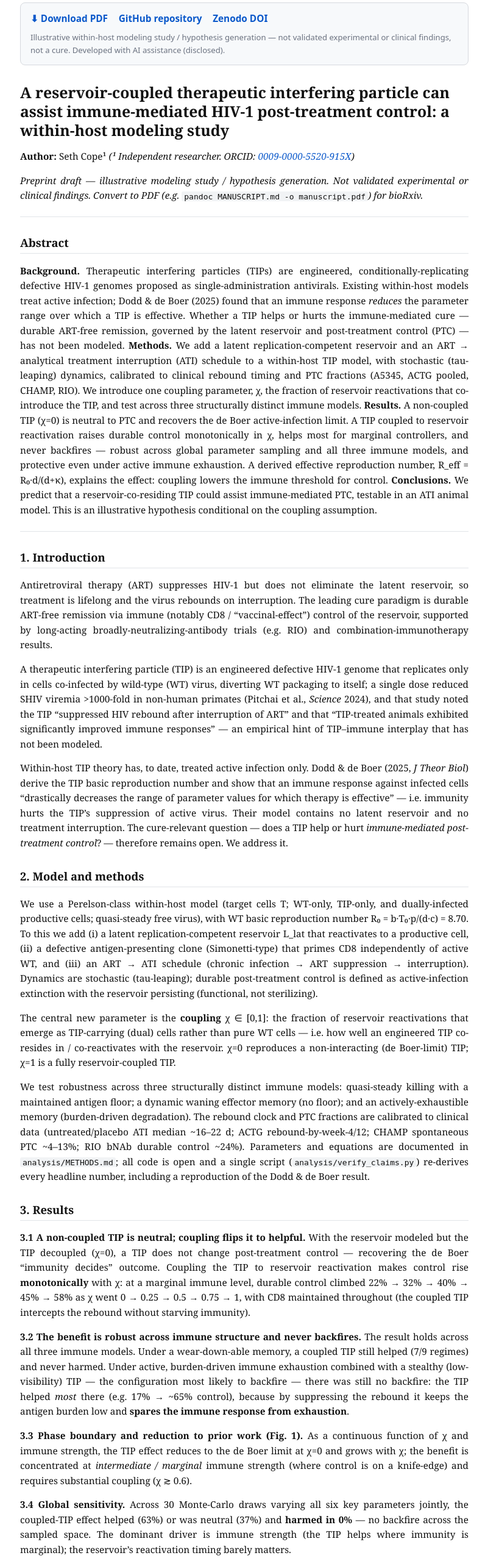
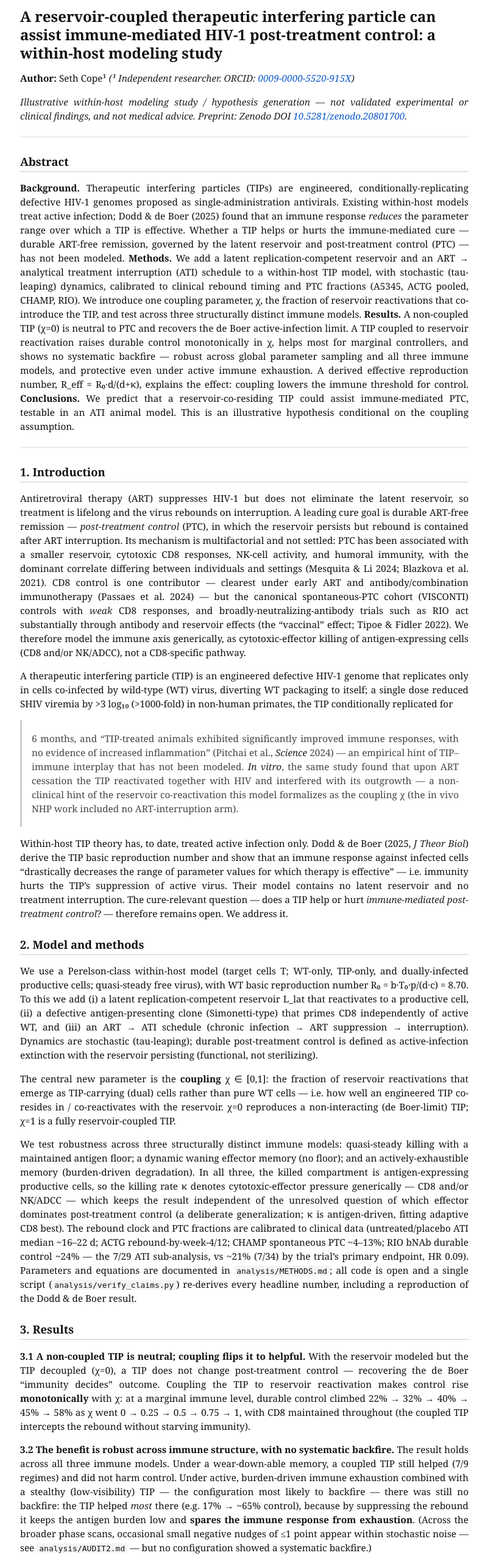
Before and after one commit to sethc555/hiv-aids-research, a plain HTML site: page paper/manuscript.html in a window 1280 px wide. Shown: the part 20-2580 px from the top of the page at 61% size, without its empty margins (239-1040 px from the left). Drawn offline with Linux system fonts and the light colour scheme.

Commit message:
Regenerate downloadable manuscript PDF for v2 (clean A4 render, 7pp)
paper/manuscript.html + docs/manuscript.pdf rebuilt from the revised MANUSCRIPT.md
so the downloadable PDF matches the site (corrected Pitchai citation, effector-
agnostic framing, softened backfire claim). Printed via chromium --headless.

Co-Authored-By: Claude Opus 4.8 <noreply@anthropic.com>

```diff
--- a/paper/manuscript.html
+++ b/paper/manuscript.html
@@ -1,79 +1,29 @@
 <!doctype html>
 <html lang="en"><head><meta charset="utf-8">
-<meta name="viewport" content="width=device-width, initial-scale=1">
-<title>Cope 2026 — reservoir-coupled TIP & HIV-1 post-treatment control</title>
-<meta name="description" content="A within-host modeling study: a therapeutic interfering particle (TIP) coupled to latent-reservoir reactivation is predicted to assist immune-mediated HIV-1 post-treatment control — extending, not contradicting, Dodd &amp; de Boer (2025). Illustrative modeling hypothesis, not a cure.">
-<meta name="keywords" content="HIV-1, therapeutic interfering particle, latent reservoir, post-treatment control, within-host modeling, analytical treatment interruption, viral dynamics">
-<meta name="author" content="Seth Cope">
-<meta name="robots" content="index, follow">
-<link rel="canonical" href="https://sethc555.github.io/hiv-aids-research/">
-<link rel="alternate" type="application/pdf" href="https://sethc555.github.io/hiv-aids-research/manuscript.pdf">
-<meta property="og:type" content="article">
-<meta property="og:title" content="A reservoir-coupled therapeutic interfering particle can assist immune-mediated HIV-1 post-treatment control: a within-host modeling study">
-<meta property="og:description" content="A within-host modeling study: a therapeutic interfering particle (TIP) coupled to latent-reservoir reactivation is predicted to assist immune-mediated HIV-1 post-treatment control — extending, not contradicting, Dodd &amp; de Boer (2025). Illustrative modeling hypothesis, not a cure.">
-<meta property="og:url" content="https://sethc555.github.io/hiv-aids-research/">
-<meta property="og:image" content="https://sethc555.github.io/hiv-aids-research/og-image.png">
-<meta property="og:site_name" content="Seth Cope — HIV within-host modeling">
-<meta property="article:published_time" content="2026-06-22">
-<meta property="article:author" content="Seth Cope">
-<meta name="twitter:card" content="summary_large_image">
-<meta name="twitter:title" content="A reservoir-coupled therapeutic interfering particle can assist immune-mediated HIV-1 post-treatment control: a within-host modeling study">
-<meta name="twitter:description" content="A within-host modeling study: a therapeutic interfering particle (TIP) coupled to latent-reservoir reactivation is predicted to assist immune-mediated HIV-1 post-treatment control — extending, not contradicting, Dodd &amp; de Boer (2025). Illustrative modeling hypothesis, not a cure.">
-<meta name="twitter:image" content="https://sethc555.github.io/hiv-aids-research/og-image.png">
-<meta name="citation_title" content="A reservoir-coupled therapeutic interfering particle can assist immune-mediated HIV-1 post-treatment control: a within-host modeling study">
-<meta name="citation_author" content="Cope, Seth">
-<meta name="citation_author_institution" content="Independent researcher">
-<meta name="citation_author_orcid" content="https://orcid.org/0009-0000-5520-915X">
-<meta name="citation_publication_date" content="2026/06/22">
-<meta name="citation_online_date" content="2026/06/22">
-<meta name="citation_doi" content="10.5281/zenodo.20799761">
-<meta name="citation_pdf_url" content="https://sethc555.github.io/hiv-aids-research/manuscript.pdf">
-<meta name="citation_abstract_html_url" content="https://sethc555.github.io/hiv-aids-research/">
-<meta name="citation_keywords" content="HIV-1, therapeutic interfering particle, latent reservoir, post-treatment control, within-host modeling, analytical treatment interruption, viral dynamics">
-<meta name="citation_language" content="en">
-<meta name="DC.title" content="A reservoir-coupled therapeutic interfering particle can assist immune-mediated HIV-1 post-treatment control: a within-host modeling study">
-<meta name="DC.creator" content="Seth Cope">
-<meta name="DC.date" content="2026-06-22">
-<meta name="DC.identifier" content="https://doi.org/10.5281/zenodo.20799761">
-<meta name="DC.description" content="A within-host modeling study: a therapeutic interfering particle (TIP) coupled to latent-reservoir reactivation is predicted to assist immune-mediated HIV-1 post-treatment control — extending, not contradicting, Dodd &amp; de Boer (2025). Illustrative modeling hypothesis, not a cure.">
-<meta name="DC.rights" content="CC BY 4.0">
-<meta name="DC.type" content="Text">
-<meta name="DC.language" content="en">
-<script type="application/ld+json">{"@context": "https://schema.org", "@type": "ScholarlyArticle", "headline": "A reservoir-coupled therapeutic interfering particle can assist immune-mediated HIV-1 post-treatment control: a within-host modeling study", "name": "A reservoir-coupled therapeutic interfering particle can assist immune-mediated HIV-1 post-treatment control: a within-host modeling study", "author": {"@type": "Person", "name": "Seth Cope", "identifier": "https://orcid.org/0009-0000-5520-915X"}, "datePublished": "2026-06-22", "description": "A within-host modeling study: a therapeutic interfering particle (TIP) coupled to latent-reservoir reactivation is predicted to assist immune-mediated HIV-1 post-treatment control \u2014 extending, not contradicting, Dodd & de Boer (2025). Illustrative modeling hypothesis, not a cure.", "url": "https://sethc555.github.io/hiv-aids-research/", "image": "https://sethc555.github.io/hiv-aids-research/og-image.png", "identifier": {"@type": "PropertyValue", "propertyID": "DOI", "value": "10.5281/zenodo.20799761"}, "sameAs": "https://doi.org/10.5281/zenodo.20799761", "keywords": "HIV-1, therapeutic interfering particle, latent reservoir, post-treatment control, within-host modeling, analytical treatment interruption, viral dynamics", "license": "https://creativecommons.org/licenses/by/4.0/", "isAccessibleForFree": true, "publisher": {"@type": "Organization", "name": "Self-archived (Zenodo / GitHub Pages)"}}</script>
+<title>Cope 2026 — reservoir-coupled TIP / HIV post-treatment control</title>
 <style>
 @page { size: A4; margin: 2cm; }
-body { font: 11.5pt/1.6 Georgia,'Times New Roman',serif; color:#111;
-       max-width: 46rem; margin: 0 auto; padding: 1.5rem 1.2rem 4rem; }
-.banner { border:1px solid #d6d9de; background:#f7f9fb; border-radius:8px; padding:.8rem 1rem; margin:0 0 1.8rem; }
-.bn-links { display:flex; flex-wrap:wrap; gap:1.1rem; font-family:system-ui,sans-serif; font-weight:600; }
-.bn-links a { color:#0a58ca; text-decoration:none; } .bn-links a:hover { text-decoration:underline; }
-.bn-status { margin-top:.55rem; font-family:system-ui,sans-serif; font-size:.82rem; color:#6b7280; }
-h1 { font-size:1.55rem; line-height:1.25; margin:0 0 .4rem; }
-h2 { font-size:1.15rem; margin:1.7rem 0 .4rem; border-bottom:1px solid #e1e4e8; padding-bottom:.15rem; }
-h3 { font-size:1.0rem; margin:1.1rem 0 .3rem; }
+body { font: 11.5pt/1.5 Georgia, 'Times New Roman', serif; color:#111;
+       max-width: 46rem; margin: 2rem auto; padding: 0 1.2rem; }
+h1 { font-size: 1.5rem; line-height:1.25; margin:0 0 .4rem; }
+h2 { font-size: 1.15rem; margin:1.6rem 0 .4rem; border-bottom:1px solid #ccc; padding-bottom:.15rem; }
+h3 { font-size: 1.0rem; margin:1.1rem 0 .3rem; }
 p, li { text-align: justify; }
-code { font:0.85em ui-monospace,'DejaVu Sans Mono',monospace; background:#f1f3f5; padding:.05em .3em; border-radius:3px; }
-a { color:#0a58ca; text-decoration:none; } a:hover { text-decoration:underline; }
-hr { border:0; border-top:1px solid #e1e4e8; margin:1.4rem 0; }
+code { font: 0.85em ui-monospace, 'DejaVu Sans Mono', monospace;
+       background:#f4f4f4; padding:.05em .3em; border-radius:3px; }
+em { color:#222; }
+a { color:#0a58ca; text-decoration:none; }
+hr { border:0; border-top:1px solid #ddd; margin:1.4rem 0; }
 img.fig { display:block; max-width:100%; margin:.8rem auto .2rem; border:1px solid #eee; }
 .figpath { display:block; text-align:center; font-size:.8rem; color:#888; margin-bottom:1rem; }
-blockquote { border-left:3px solid #d0d7de; margin:.8rem 0; padding:.2rem 1rem; color:#444; }
-footer { margin-top:3rem; padding-top:1rem; border-top:1px solid #e1e4e8; font-family:system-ui,sans-serif; font-size:.8rem; color:#8b95a1; }
+blockquote { border-left:3px solid #ccc; margin:.8rem 0; padding:.2rem 1rem; color:#444; }
+@media print { a { color:#111; } body { margin:0; } }
 </style></head>
-<body>
-<div class="banner">
-  <div class="bn-links">
-    <a href="manuscript.pdf">⬇ Download PDF</a>
-    <a href="https://github.com/sethc555/hiv-aids-research">GitHub repository</a>
-    <a href="https://doi.org/10.5281/zenodo.20799761">Zenodo DOI</a>
-  </div>
-  <div class="bn-status">Illustrative within-host modeling study / hypothesis generation —
-  not validated experimental or clinical findings, not a cure. Developed with AI assistance (disclosed).</div>
-</div>
-<h1>A reservoir-coupled therapeutic interfering particle can assist immune-mediated HIV-1 post-treatment control: a within-host modeling study</h1>
+<body><h1>A reservoir-coupled therapeutic interfering particle can assist immune-mediated HIV-1 post-treatment control: a within-host modeling study</h1>
 <p><strong>Author:</strong> Seth Cope¹  <em>(¹ Independent researcher. ORCID: <a href="https://orcid.org/0009-0000-5520-915X">0009-0000-5520-915X</a>)</em></p>
-<p><em>Preprint draft — illustrative modeling study / hypothesis generation. Not validated experimental
-or clinical findings. Convert to PDF (e.g. <code>pandoc MANUSCRIPT.md -o manuscript.pdf</code>) for bioRxiv.</em></p>
+<p><em>Illustrative within-host modeling study / hypothesis generation — not validated experimental or
+clinical findings, and not medical advice. Preprint: Zenodo DOI
+<a href="https://doi.org/10.5281/zenodo.20801700">10.5281/zenodo.20801700</a>.</em></p>
 <hr />
 <h2>Abstract</h2>
 <p><strong>Background.</strong> Therapeutic interfering particles (TIPs) are engineered, conditionally-replicating
@@ -88,7 +38,7 @@ We introduce one coupling parameter, χ, the fraction of reservoir reactivations
 TIP, and test across three structurally distinct immune models. <strong>Results.</strong> A non-coupled TIP (χ=0)
 is neutral to PTC and recovers the de Boer active-infection limit. A TIP coupled to reservoir
 reactivation raises durable control monotonically in χ, helps most for marginal controllers, and
-never backfires — robust across global parameter sampling and all three immune models, and
+shows no systematic backfire — robust across global parameter sampling and all three immune models, and
 protective even under active immune exhaustion. A derived effective reproduction number,
 R_eff = R₀·d/(d+κ), explains the effect: coupling lowers the immune threshold for control.
 <strong>Conclusions.</strong> We predict that a reservoir-co-residing TIP could assist immune-mediated PTC,
@@ -97,15 +47,26 @@ assumption.</p>
 <hr />
 <h2>1. Introduction</h2>
 <p>Antiretroviral therapy (ART) suppresses HIV-1 but does not eliminate the latent reservoir, so
-treatment is lifelong and the virus rebounds on interruption. The leading cure paradigm is durable
-ART-free remission via immune (notably CD8 / &ldquo;vaccinal-effect&rdquo;) control of the reservoir, supported
-by long-acting broadly-neutralizing-antibody trials (e.g. RIO) and combination-immunotherapy results.</p>
+treatment is lifelong and the virus rebounds on interruption. A leading cure goal is durable
+ART-free remission — <em>post-treatment control</em> (PTC), in which the reservoir persists but rebound is
+contained after ART interruption. Its mechanism is multifactorial and not settled: PTC has been associated
+with a smaller reservoir, cytotoxic CD8 responses, NK-cell activity, and humoral immunity, with the dominant
+correlate differing between individuals and settings (Mesquita &amp; Li 2024; Blazkova et al. 2021). CD8 control
+is one contributor — clearest under early ART and antibody/combination immunotherapy (Passaes et al. 2024) —
+but the canonical spontaneous-PTC cohort (VISCONTI) controls with <em>weak</em> CD8 responses, and
+broadly-neutralizing-antibody trials such as RIO act substantially through antibody and reservoir effects
+(the &ldquo;vaccinal&rdquo; effect; Tipoe &amp; Fidler 2022). We therefore model the immune axis generically, as
+cytotoxic-effector killing of antigen-expressing cells (CD8 and/or NK/ADCC), not a CD8-specific pathway.</p>
 <p>A therapeutic interfering particle (TIP) is an engineered defective HIV-1 genome that replicates only
 in cells co-infected by wild-type (WT) virus, diverting WT packaging to itself; a single dose reduced
-SHIV viremia &gt;1000-fold in non-human primates (Pitchai et al., <em>Science</em> 2024), and that study noted
-the TIP &ldquo;suppressed HIV rebound after interruption of ART&rdquo; and that &ldquo;TIP-treated animals exhibited
-significantly improved immune responses&rdquo; — an empirical hint of TIP–immune interplay that has not
-been modeled.</p>
+SHIV viremia by &gt;3 log₁₀ (&gt;1000-fold) in non-human primates, the TIP conditionally replicated for</p>
+<blockquote>
+<p>6 months, and &ldquo;TIP-treated animals exhibited significantly improved immune responses, with no evidence
+of increased inflammation&rdquo; (Pitchai et al., <em>Science</em> 2024) — an empirical hint of TIP–immune interplay
+that has not been modeled. <em>In vitro</em>, the same study found that upon ART cessation the TIP reactivated
+together with HIV and interfered with its outgrowth — a non-clinical hint of the reservoir co-reactivation
+this model formalizes as the coupling χ (the in vivo NHP work included no ART-interruption arm).</p>
+</blockquote>
 <p>Within-host TIP theory has, to date, treated active infection only. Dodd &amp; de Boer (2025, <em>J Theor
 Biol</em>) derive the TIP basic reproduction number and show that an immune response against infected
 cells &ldquo;drastically decreases the range of parameter values for which therapy is effective&rdquo; — i.e.
@@ -126,9 +87,13 @@ co-resides in / co-reactivates with the reservoir. χ=0 reproduces a non-interac
 TIP; χ=1 is a fully reservoir-coupled TIP.</p>
 <p>We test robustness across three structurally distinct immune models: quasi-steady killing with a
 maintained antigen floor; a dynamic waning effector memory (no floor); and an actively-exhaustible
-memory (burden-driven degradation). The rebound clock and PTC fractions are calibrated to clinical
+memory (burden-driven degradation). In all three, the killed compartment is antigen-expressing productive
+cells, so the killing rate κ denotes cytotoxic-effector pressure generically — CD8 and/or NK/ADCC — which
+keeps the result independent of the unresolved question of which effector dominates post-treatment control
+(a deliberate generalization; κ is antigen-driven, fitting adaptive CD8 best). The rebound clock and PTC fractions are calibrated to clinical
 data (untreated/placebo ATI median ~16–22 d; ACTG rebound-by-week-4/12; CHAMP spontaneous PTC ~4–13%;
-RIO bNAb durable control ~24%). Parameters and equations are documented in <code>analysis/METHODS.md</code>; all
+RIO bNAb durable control ~24% — the 7/29 ATI sub-analysis, vs ~21% (7/34) by the trial&rsquo;s primary
+endpoint, HR 0.09). Parameters and equations are documented in <code>analysis/METHODS.md</code>; all
 code is open and a single script (<code>analysis/verify_claims.py</code>) re-derives every headline number,
 including a reproduction of the Dodd &amp; de Boer result.</p>
 <h2>3. Results</h2>
@@ -138,12 +103,14 @@ the TIP decoupled (χ=0), a TIP does not change post-treatment control — recov
 <strong>monotonically</strong> with χ: at a marginal immune level, durable control climbed 22% → 32% → 40% → 45% →
 58% as χ went 0 → 0.25 → 0.5 → 0.75 → 1, with CD8 maintained throughout (the coupled TIP intercepts
 the rebound without starving immunity).</p>
-<p><strong>3.2 The benefit is robust across immune structure and never backfires.</strong> The result holds across
-all three immune models. Under a wear-down-able memory, a coupled TIP still helped (7/9 regimes) and
-never harmed. Under active, burden-driven immune exhaustion combined with a stealthy (low-visibility)
-TIP — the configuration most likely to backfire — there was still no backfire: the TIP helped <em>most</em>
-there (e.g. 17% → ~65% control), because by suppressing the rebound it keeps the antigen burden low
-and <strong>spares the immune response from exhaustion</strong>.</p>
+<p><strong>3.2 The benefit is robust across immune structure, with no systematic backfire.</strong> The result holds
+across all three immune models. Under a wear-down-able memory, a coupled TIP still helped (7/9 regimes)
+and did not harm control. Under active, burden-driven immune exhaustion combined with a stealthy
+(low-visibility) TIP — the configuration most likely to backfire — there was still no backfire: the TIP
+helped <em>most</em> there (e.g. 17% → ~65% control), because by suppressing the rebound it keeps the antigen
+burden low and <strong>spares the immune response from exhaustion</strong>. (Across the broader phase scans, occasional
+small negative nudges of ≤1 point appear within stochastic noise — see <code>analysis/AUDIT2.md</code> — but no
+configuration showed a systematic backfire.)</p>
 <p><strong>3.3 Phase boundary and reduction to prior work (Fig. 1).</strong> As a continuous function of χ and immune
 strength, the TIP effect reduces to the de Boer limit at χ=0 and grows with χ; the benefit is
 concentrated at <em>intermediate / marginal</em> immune strength (where control is on a knife-edge) and
@@ -178,7 +145,14 @@ model predicts (c) &gt; (b) ≈ (a). A null result in arm (c) would falsify the
 calibrated rebound timing; &ldquo;control&rdquo; is functional (active-infection extinction with the reservoir
 persisting), not sterilizing; coupling χ is a coarse single knob, not a mechanistic co-packaging
 model; Δ(χ) is shown ≥0 numerically, not in closed form (a full next-generation-matrix treatment of
-the nonlinear TIP interference is the natural next step). The conclusions are conditional on the
+the nonlinear TIP interference is the natural next step). The clinical target is itself uncertain:
+post-treatment control is multifactorial and its mechanism unresolved — reservoir size, CD8, NK, and humoral
+immunity are all implicated and vary by individual — so the effector-killing axis here is a deliberate
+generalization, not a validated CD8 mechanism; whether immunity stays primed through suppression (the antigen
+&ldquo;floor&rdquo; that makes control achievable, modeled via defective-clone antigen presentation) is a further
+load-bearing assumption; and there is currently no evidence that a therapeutically delivered TIP localizes to
+the pre-existing replication-competent reservoir, so χ&gt;0 is an engineering goal, not an established property
+(see <code>analysis/AUDIT3.md</code>). The conclusions are conditional on the
 coupling assumption. A multi-agent adversarial audit (in the repository) retracted several of the
 author&rsquo;s own earlier overclaims and is the reason the framing is &ldquo;conditional/assist,&rdquo; not &ldquo;cure.&rdquo;</p>
 <h2>Figures</h2>
@@ -217,4 +191,14 @@ and drafting, under the author&rsquo;s direction; AI tools are not authors. <str
 <li>Lee MJ, Fidler S, Frater J, et al. (RIO trial). <em>Lancet HIV</em> 2026.</li>
 <li>Li JZ, et al. (A5345) <em>Clin Infect Dis</em> 2022; 74:865. Namazi G, et al. (CHAMP) <em>J Infect Dis</em>
    2018; 218:1954.</li>
-</ol><footer>Seth Cope · ORCID 0009-0000-5520-915X · <a href="https://doi.org/10.5281/zenodo.20799761">doi:10.5281/zenodo.20799761</a> · source: <a href="https://github.com/sethc555/hiv-aids-research">github.com/sethc555/hiv-aids-research</a></footer></body></html>
+<li>Mesquita FS, Li Y, Li JZ. Viral and immune predictors of HIV post-treatment control. <em>Curr Opin HIV
+   AIDS</em> 2024; DOI 10.1097/COH.0000000000000898.</li>
+<li>Passaes C, Desjardins D, et al. Early ART favors post-treatment SIV control associated with expanded
+   enhanced-memory CD8+ T cells. <em>Nat Commun</em> 2024; DOI 10.1038/s41467-023-44389-3.</li>
+<li>Tipoe T, Fidler S, et al. How broadly neutralizing antibodies might induce HIV remission: the
+    &lsquo;vaccinal&rsquo; effect. <em>Curr Opin HIV AIDS</em> 2022; DOI 10.1097/COH.0000000000000731.</li>
+<li>Blazkova J, Gao F, et al. Distinct mechanisms of long-term virologic control in two HIV-infected
+    individuals. <em>Nat Med</em> 2021; DOI 10.1038/s41591-021-01503-6. (Plus, on CD8 quality/persistence:
+    Hersperger &amp; Migueles 2011, <em>Curr Opin HIV AIDS</em>; Blankson 2024, <em>Nat Immunol</em>; Kiani et al. 2025,
+    <em>Nature</em>. See <code>analysis/bibliography.md</code> and <code>analysis/AUDIT3.md</code>.)</li>
+</ol></body></html>
```
Also changed, not shown: 1 other file.
